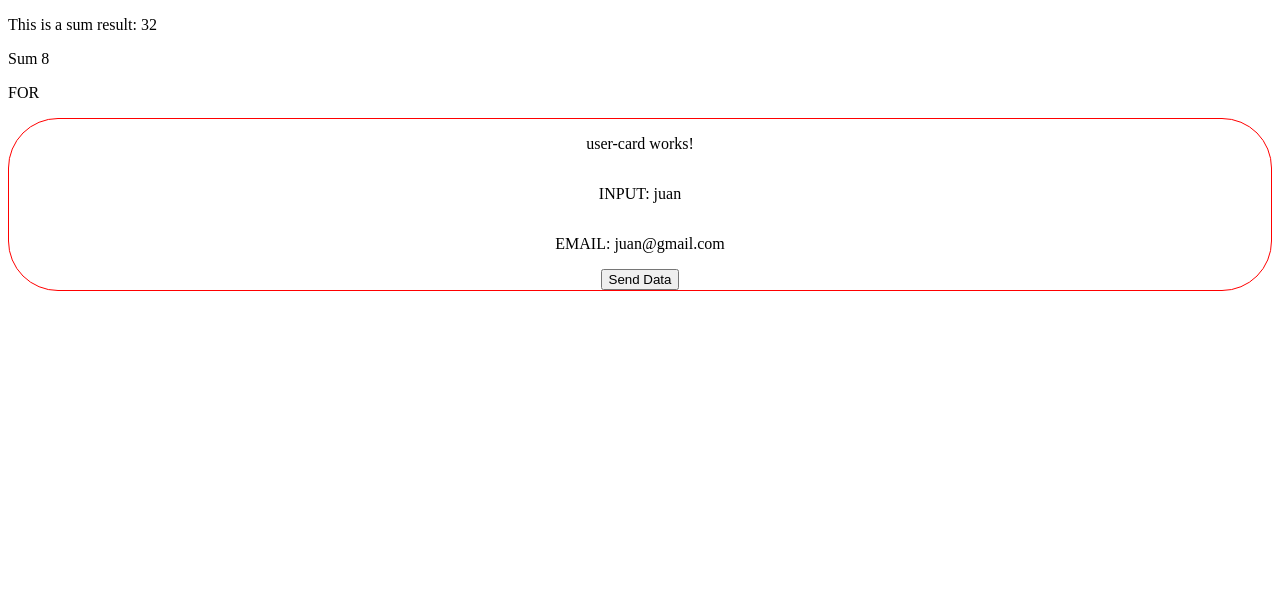
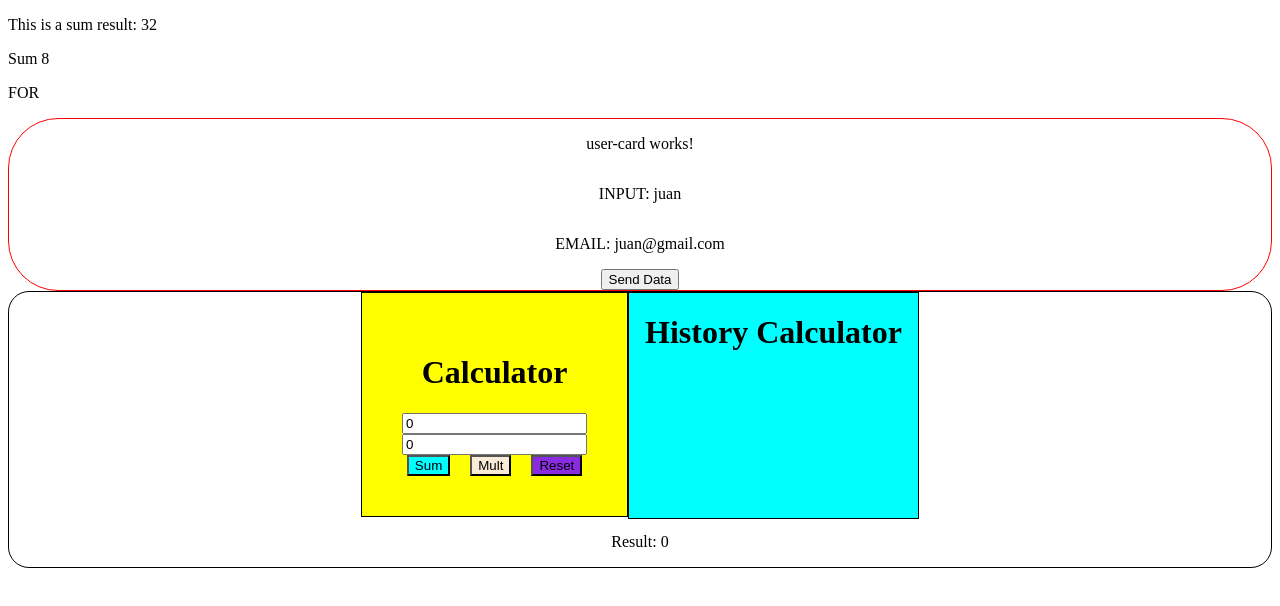
Before and after one commit to AnderMichael/first-angular-project, an Angular app: page / in a window 1280 px wide. Shown: the top 606 px of the page. Built offline with nearby package versions, Linux system fonts and the light colour scheme.

Commit message:
task2[26-09-2024]: Calculator exercise

```diff
--- a/src/app/app.component.html
+++ b/src/app/app.component.html
@@ -1,7 +1,22 @@
-<p>This is a sum result: {{sumAttempt(15, 17)}}</p>
-<p>Sum {{sum(3,5) }}</p>
+<p>This is a sum result: {{ sumAttempt(15, 17) }}</p>
+<p>Sum {{ sum(3, 5) }}</p>
 <!-- <p>Subtract {{subtract(9,5)}}</p> -->
-<p>FOR {{getArray()}}</p>
+<p>FOR {{ getArray() }}</p>
 <!-- <app-user-card></app-user-card> -->
-<user-card [name]="'juan'" [email]="'juan@gmail.com'" (sendData)="receiveData($event)"></user-card>
+<user-card
+  [name]="'juan'"
+  [email]="'juan@gmail.com'"
+  (sendData)="receiveData($event)"
+></user-card>
+<div class="calculator-container">
+  <div class="calculator-components-container">
+    <calculator
+      (sum)="onResult($event)"
+      (mult)="onResult($event)"
+      (reset)="onResult($event)"
+    ></calculator>
+    <history-calculator [history]="history"></history-calculator>
+  </div>
+  <p>Result: {{ result }}</p>
+</div>
 <!-- <app-user-card [name]="'juan'" [email]="'juan@gmail.com'"></app-user-card> -->
--- a/src/app/app.component.scss
+++ b/src/app/app.component.scss
@@ -0,0 +1,17 @@
+.calculator-container{
+    display: flex;
+    border: 1px black solid;
+    border-radius: 2cap;
+    overflow: hidden;
+    flex-direction: column;
+    align-items: center;
+}
+
+.calculator-components-container{
+    display: flex;
+    width: 100%;
+    justify-content: center;
+    flex-wrap: wrap;
+    flex-direction: row;
+    gap: 20;
+}
--- a/src/app/app.component.ts
+++ b/src/app/app.component.ts
@@ -1,6 +1,8 @@
 import { Component } from '@angular/core';
 import { RouterOutlet } from '@angular/router';
 import { UserCardComponent } from './user-card/user-card.component';
+import { CalculatorComponent } from './calculator/calculator.component';
+import { HistoryCalculatorComponent } from './history-calculator/history-calculator.component';
 
 interface IPerson {
   name: string;
@@ -15,13 +17,23 @@ function sumAttempt(a: number, b: number) {
 @Component({
   selector: 'app-root',
   standalone: true,
-  imports: [RouterOutlet, UserCardComponent],
+  imports: [
+    RouterOutlet,
+    UserCardComponent,
+    CalculatorComponent,
+    HistoryCalculatorComponent,
+  ],
   templateUrl: './app.component.html',
   styleUrl: './app.component.scss',
 })
 export class AppComponent {
   title = 'angular-tour-of-heroes';
   sumAttempt = sumAttempt;
+  result: number = 0;
+
+  history: string[] = [];
+
+
   animales: string[] = ['a', 'b', 'c', 'd', 'e', 'f'];
   person: IPerson = {
     name: 'Ander',
@@ -68,7 +80,6 @@ export class AppComponent {
 
     console.log('OR 0 vs null: ', this.var1 || this.var2);
     console.log('OR null vs 0: ', this.var2 || this.var1);
-
   }
 
   public sumSpread(...persons: number[]): number {
@@ -93,7 +104,24 @@ export class AppComponent {
     }
   }
 
-  public receiveData(data:any){
+  public receiveData(data: any) {
     console.log('Print in father component:', data);
   }
+
+  public onResult(event: any) {
+    if(!event){
+      this.result = 0;
+    }else{
+      if(event.type === 'SUM'){
+        this.history.push(`SUM: ${event.result}`)
+      }else{
+        this.history.push(`MULT: ${event.result}`)
+      }
+    }
+    this.result = event.result;
+  }
+
+  public addItem(ans: string) {
+    this.history.push(ans);
+  }
 }
--- /dev/null
+++ b/src/app/calculator/calculator.component.html
@@ -0,0 +1,10 @@
+<div class="calculator">
+  <h1>Calculator</h1>
+  <input type="text" [(ngModel)]="numberBox1"/>
+  <input type="text" [(ngModel)]="numberBox2"/>
+  <div class="buttons-container">
+    <button class="sum" (click)="onSum()">Sum</button>
+    <button class="mult" (click)="onMult()">Mult</button>
+    <button class="reset" (click)="onReset()">Reset</button>
+  </div>
+</div>
--- /dev/null
+++ b/src/app/calculator/calculator.component.scss
@@ -0,0 +1,27 @@
+.calculator{
+    display: flex;
+    border: 1px black solid;
+    flex-direction: column;
+    align-items: center;
+    .h1{
+        font-size: large;
+        color: black;
+    }
+    padding: 5cqb;
+    background-color: yellow;
+}
+
+.buttons-container{
+    display: flex;
+    flex-direction: row;
+    gap: 0 20px;
+    .sum{
+        background-color: aqua;
+    }
+    .mult{
+        background-color: antiquewhite;
+    }
+    .reset{
+        background-color: blueviolet;
+    }
+}
--- /dev/null
+++ b/src/app/calculator/calculator.component.ts
@@ -0,0 +1,34 @@
+import { Component, EventEmitter, Output } from '@angular/core';
+import { FormsModule } from '@angular/forms';
+
+@Component({
+  selector: 'calculator',
+  standalone: true,
+  imports: [FormsModule],
+  templateUrl: './calculator.component.html',
+  styleUrl: './calculator.component.scss'
+})
+export class CalculatorComponent {
+  numberBox1 : number = 0;
+  numberBox2 : number = 0;
+
+  @Output() sum = new EventEmitter();
+  @Output() mult = new EventEmitter();
+  @Output() reset = new EventEmitter()
+  ;
+  public onSum(){
+    const sum = Number(this.numberBox1) + Number(this.numberBox2);
+    this.sum.emit({result: sum, type: 'SUM'});
+  }
+
+  public onMult(){
+    const mult = Number(this.numberBox1) * Number(this.numberBox2);
+    this.mult.emit({result: mult, type: 'MULT'});
+  }
+
+  public onReset(){
+    this.numberBox1 = 0;
+    this.numberBox2 = 0;
+    this.reset.emit();
+  }
+}
--- /dev/null
+++ b/src/app/history-calculator/history-calculator.component.html
@@ -0,0 +1,8 @@
+<div class="history-calculator-container">
+  <h1>History Calculator</h1>
+  <ul class="history">
+    <li *ngFor="let step of history">
+      <p>{{ step }}</p>
+    </li>
+  </ul>
+</div>
--- /dev/null
+++ b/src/app/history-calculator/history-calculator.component.scss
@@ -0,0 +1,9 @@
+.history-calculator-container{
+    display: flex;
+    flex-direction: column;
+    border: 1px black solid;
+    height: 100%;
+    background-color: aqua;
+    padding-left: 1rem;
+    padding-right: 1rem;
+}
```
Also changed, not shown: src/app/history-calculator/history-calculator.component.ts (added, +13 -0 lines), 2 other files (tests, documents, lock files or other folders).
